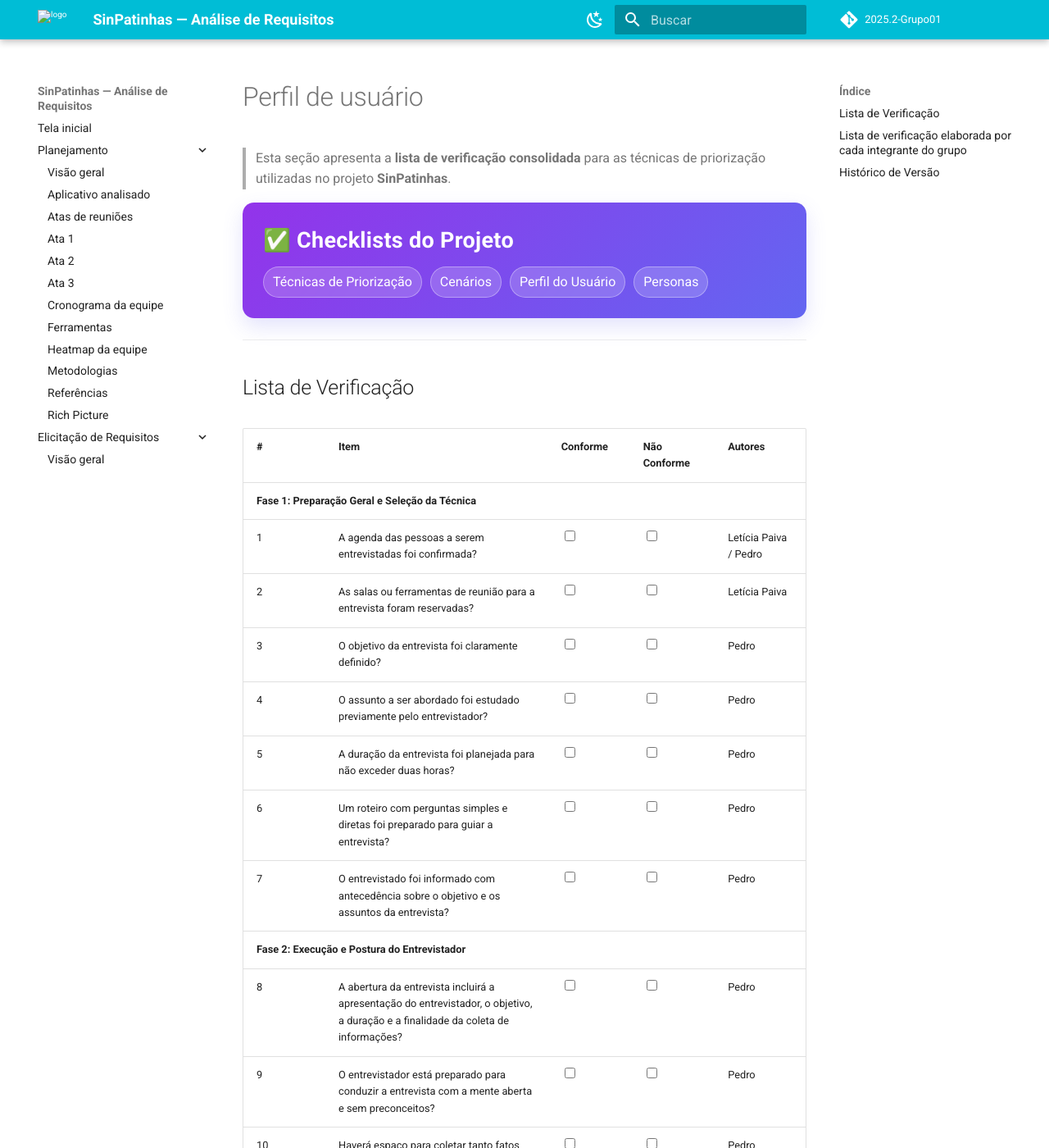
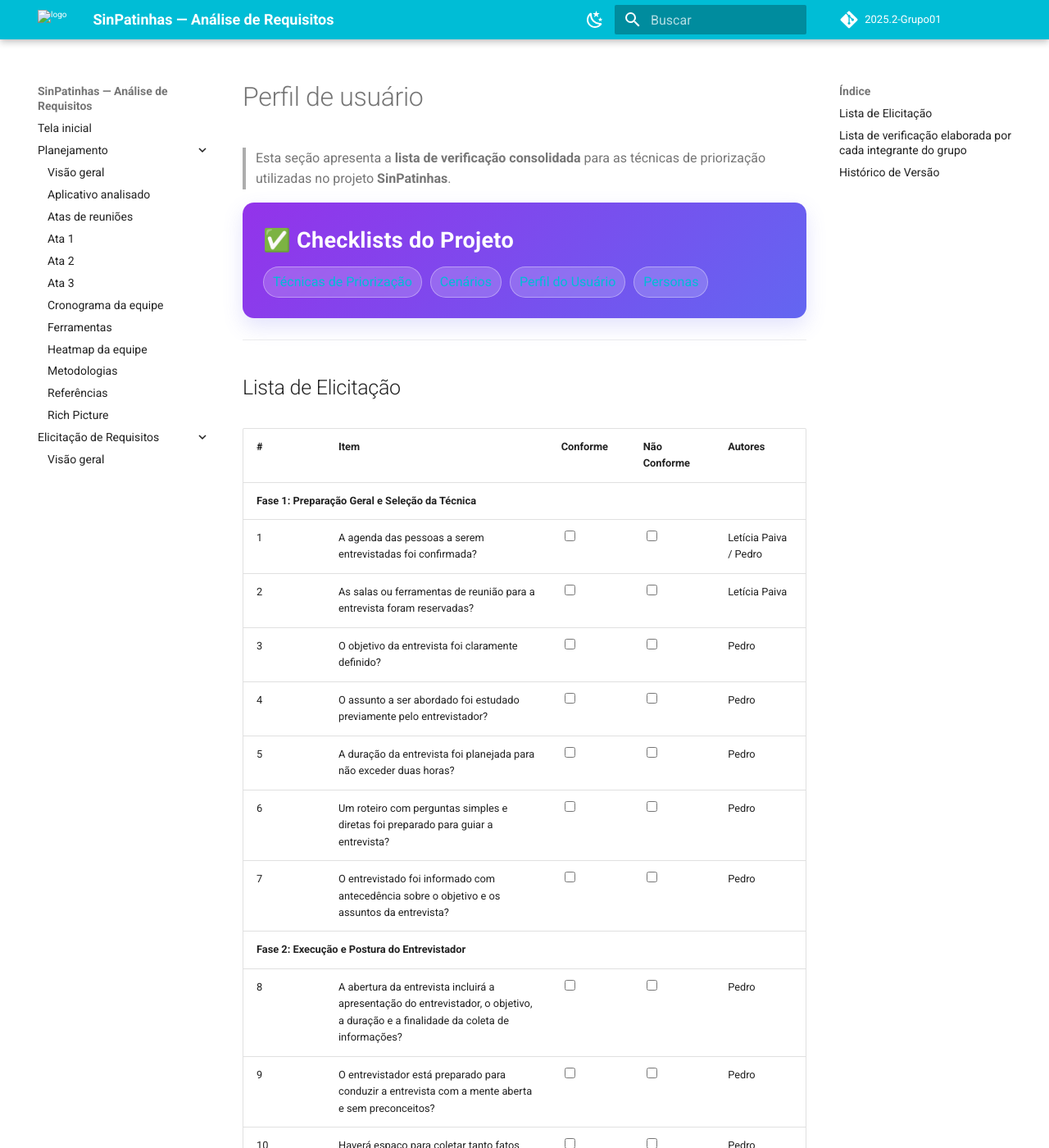
Before and after one commit to Requisitos-de-Software/2025.2-SinPatinhas, an MkDocs documentation site: the page built from docs/elicitacao/listas_verificacao/lista_elicitação.md, in a window 1280 px wide and 1400 px high. Shown: the whole window at 82% size. Built offline with MkDocs 1.6.1 and Material for MkDocs 9.7.7, drawn with Linux system fonts in a browser that asks for light colours; comment, search, counter and statistics services are not loaded; some of the changed lines change nothing that is shown.

Commit message:
: corrige elicitação

```diff
--- a/docs/elicitacao/listas_verificacao/lista_elicitação.md
+++ b/docs/elicitacao/listas_verificacao/lista_elicitação.md
@@ -5,20 +5,16 @@
 <div class="plan-hero">
   <div class="plan-hero__title">✅ Checklists do Projeto</div>
   <div class="plan-hero__chips">
-    <a href="#/elicitacao/listas_verificacao/lista_tecnicas_priorizacao.md" class="chip">Técnicas de Priorização</span>
-    <a href="#/elicitacao/listas_verificacao/lista_cenarios.md" class="chip">Cenários</span>
-    <a href="#/elicitacao/listas_verificacao/lista_verificacao_perfil_usuario.md" class="chip">
-         Perfil do Usuário
-    </a>
-    <a href="#/elicitacao/listas_verificacao/lista_personas.md" class="chip">
-        Personas
-    </a>
+    <a href="elicitacao/listas_verificacao/lista_tecnicas_priorizacao.md" class="chip">Técnicas de Priorização</a>
+    <a href="elicitacao/listas_verificacao/lista_cenarios.md" class="chip">Cenários</a>
+    <a href="elicitacao/listas_verificacao/lista_verificacao_perfil_usuario.md" class="chip">Perfil do Usuário</a>
+    <a href="elicitacao/listas_verificacao/lista_personas.md" class="chip">Personas</a>
   </div>
 </div>
 
 ---
 
-## Lista de Verificação
+## Lista de Elicitação
 
 <div class="plan-grid"></div>
 
@@ -33,7 +29,6 @@
     </tr>
   </thead>
   <tbody>
-    <!-- Fase 1 -->
     <tr>
       <td colspan="5"><strong>Fase 1: Preparação Geral e Seleção da Técnica</strong></td>
     </tr>
@@ -141,11 +136,8 @@
       <td><input type="checkbox" name="nao_conforme14"></td>
       <td>Letícia Paiva / Pedro</td>
     </tr>
-
   </tbody>
 </table>
-
-
 
 ## Lista de verificação elaborada por cada integrante do grupo
 
@@ -161,111 +153,45 @@
 
 ## Histórico de Versão
 
-| Versão | Data       | Descrição                                   | Autores  | Revisores |
-|-------:|------------|----------------------------------------------|----------|-----------|
-| 1.0    | 30/09/2025 | Criação da página da lista de verificação de elicitação   | Leticia  | Antonio         |
-
-
----
+| Versão | Data       | Descrição                                              | Autores | Revisores |
+|------:|------------|----------------------------------------------------------|---------|-----------|
+| 1.0   | 30/09/2025 | Criação da página da lista de verificação de elicitação | Leticia | Antonio   |
 
 <style>
 :root{
-  --sp-blue: #3766ae;
+  --sp-blue:#3766ae;
   --sp-blue-600:#2f5a9b;
   --sp-blue-100:#e8f0fb;
-  --muted: #475569;
-  --bg-card: #ffffff;
-  --ring: rgba(55,102,174,.25);
+  --muted:#475569;
+  --bg-card:#ffffff;
+  --ring:rgba(55,102,174,.25);
 }
+.plan-hero{
+  background:linear-gradient(135deg,#9333ea 0%,#6366f1 100%);
+  border-radius:14px;padding:1.25rem;color:#fff;margin:.5rem 0 1.25rem;
+  box-shadow:0 10px 24px rgba(99,102,241,.18);
+}
+.plan-hero__title{font-size:1.35rem;font-weight:800;letter-spacing:.3px;}
+.plan-hero__chips{margin-top:.5rem;display:flex;gap:.5rem;flex-wrap:wrap;}
+.chip{
+  font-size:.8rem;background:rgba(255,255,255,.18);border:1px solid rgba(255,255,255,.35);
+  padding:.25rem .55rem;border-radius:999px;backdrop-filter:blur(2px);color:#fff;text-decoration:none;
+}
+.chip:hover{background:rgba(255,255,255,.35);}
 
-/* ====== Hero ====== */
-.plan-hero{
-  background: linear-gradient(135deg, #9333ea 0%, #6366f1 100%);
-  border-radius: 14px;
-  padding: 1.25rem 1.25rem;
-  color: #fff;
-  margin: .5rem 0 1.25rem;
-  box-shadow: 0 10px 24px rgba(99,102,241,.18);
-}
-.plan-hero__title{
-  font-size: 1.35rem;
-  font-weight: 800;
-  letter-spacing: .3px;
-}
-.plan-hero__chips{ margin-top: .5rem; display:flex; gap:.5rem; flex-wrap: wrap; }
-.chip{
-  font-size: .8rem;
-  background: rgba(255,255,255,.18);
-  border: 1px solid rgba(255,255,255,.35);
-  padding: .25rem .55rem;
-  border-radius: 999px;
-  backdrop-filter: blur(2px);
-}
+.plan-grid{display:grid;grid-template-columns:repeat(auto-fit,minmax(240px,1fr));gap:16px;align-items:stretch;}
 
-/* ====== Grid ====== */
-.plan-grid{
-  display: grid;
-  grid-template-columns: repeat(auto-fit, minmax(240px, 1fr));
-  gap: 16px;
-  align-items: stretch;
-}
+.card{display:block;text-decoration:none;background:var(--bg-card);border:1px solid #e5e7eb;border-radius:14px;
+  padding:16px 16px 14px;box-shadow:0 2px 12px rgba(0,0,0,.04);transition:transform .2s,box-shadow .2s,border-color .2s;
+  position:relative;}
+.card::before{content:"";position:absolute;inset:0;border-radius:14px;padding:1px;
+  background:linear-gradient(135deg,#8b5cf6 0%,#6366f1 100%);-webkit-mask:linear-gradient(#000 0 0) content-box,linear-gradient(#000 0 0);
+  -webkit-mask-composite:xor;mask-composite:exclude;opacity:.0;transition:opacity .2s;}
+.card:hover{transform:translateY(-4px);box-shadow:0 10px 22px rgba(0,0,0,.10);border-color:transparent;}
+.card:hover::before{opacity:.9;}
 
-/* ====== Card ====== */
-.card{
-  display: block;
-  text-decoration: none !important;
-  background: var(--bg-card);
-  border: 1px solid #e5e7eb;
-  border-radius: 14px;
-  padding: 16px 16px 14px;
-  box-shadow: 0 2px 12px rgba(0,0,0,.04);
-  transition: transform .2s ease, box-shadow .2s ease, border-color .2s ease;
-  position: relative;
-}
-.card::before{
-  content:"";
-  position:absolute; inset:0;
-  border-radius: 14px;
-  padding:1px;
-  background: linear-gradient(135deg, #8b5cf6 0%, #6366f1 100%);
-  -webkit-mask: linear-gradient(#000 0 0) content-box, linear-gradient(#000 0 0);
-  -webkit-mask-composite: xor; mask-composite: exclude;
-  opacity:.0; transition: opacity .2s ease;
-}
-.card:hover{
-  transform: translateY(-4px);
-  box-shadow: 0 10px 22px rgba(0,0,0,.10);
-  border-color: transparent;
-}
-.card:hover::before{ opacity: .9; }
-
-.card__icon{
-  width: 46px; height: 46px;
-  border-radius: 12px;
-  background: var(--sp-blue-100);
-  display:grid; place-items:center;
-  font-size: 1.35rem;
-  margin-bottom: 10px;
-  color: var(--sp-blue);
-  box-shadow: inset 0 0 0 1px rgba(55,102,174,.12);
-}
-.card__title{
-  font-weight: 700;
-  font-size: 1.05rem;
-  margin-bottom: 4px;
-  color: #0f172a;
-}
-.card__desc{
-  color: var(--muted);
-  font-size: .95rem;
-  line-height: 1.35;
-}
-.plan-hero__chips .chip {
-  color: #fff !important;
-  text-decoration: none;
-}
-
-.plan-hero__chips .chip:hover {
-  background: rgba(255,255,255,.35);
-  color: #fff;
+.card__icon{width:46px;height:46px;border-radius:12px;background:var(--sp-blue-100);display:grid;place-items:center;
+  font-size:1.35rem;margin-bottom:10px;color:var(--sp-blue);box-shadow:inset 0 0 0 1px rgba(55,102,174,.12);}
+.card__title{font-weight:700;font-size:1.05rem;margin-bottom:4px;color:#0f172a;}
+.card__desc{color:var(--muted);font-size:.95rem;line-height:1.35;}
 </style>
```
